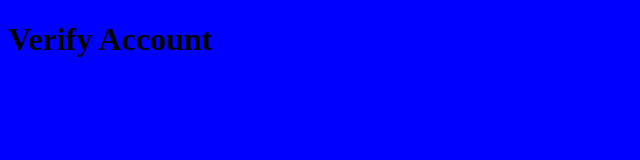
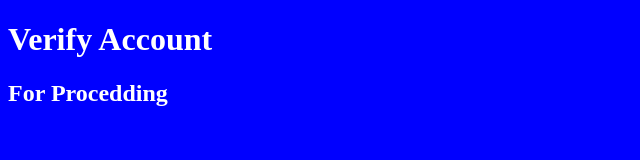
Before and after one commit to tauhid-hasan-dev/otp, a plain HTML site: page index.html in a window 1280 px wide. Shown: the whole page, without its empty margins (0-640 px from the left). Drawn offline with Linux system fonts and the light colour scheme.

Commit message:
modify all the files

```diff
--- a/index.html
+++ b/index.html
@@ -11,6 +11,7 @@
 
 <body>
     <h1>Verify Account</h1>
+    <h2>For Procedding</h2>
 </body>
 
 </html>
--- a/main.js
+++ b/main.js
@@ -0,0 +1 @@
+alert("Please wait a second");
--- a/style.css
+++ b/style.css
@@ -1,3 +1,4 @@
 * {
     background-color: blue;
+    color: white;
 }
```
